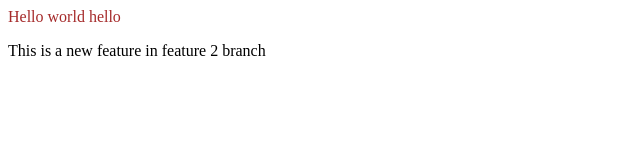
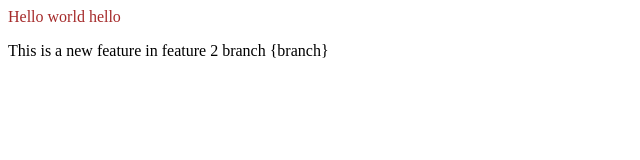
Before and after one commit to Abhiratnala/Localrepo, a plain HTML site: page index.html in a window 1280 px wide. Shown: the full height of the page, 0-640 px from the left. Drawn offline with Linux system fonts and the light colour scheme.

```diff
--- a/index.html
+++ b/index.html
@@ -1,2 +1,2 @@
 <p style="color:brown"> Hello world hello</p>
-<p> This is a new feature in feature 2 branch</p>
+<p> This is a new feature in feature 2 branch {branch}</p>
```
